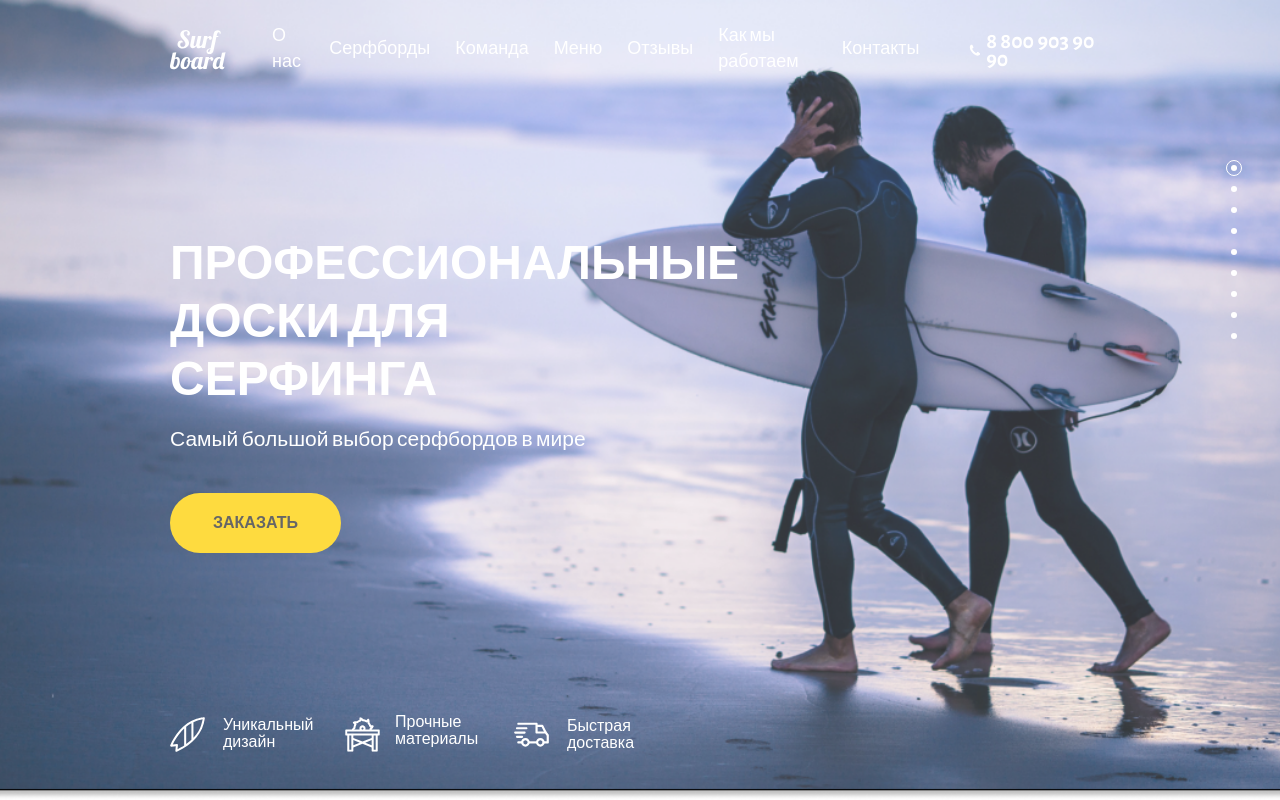
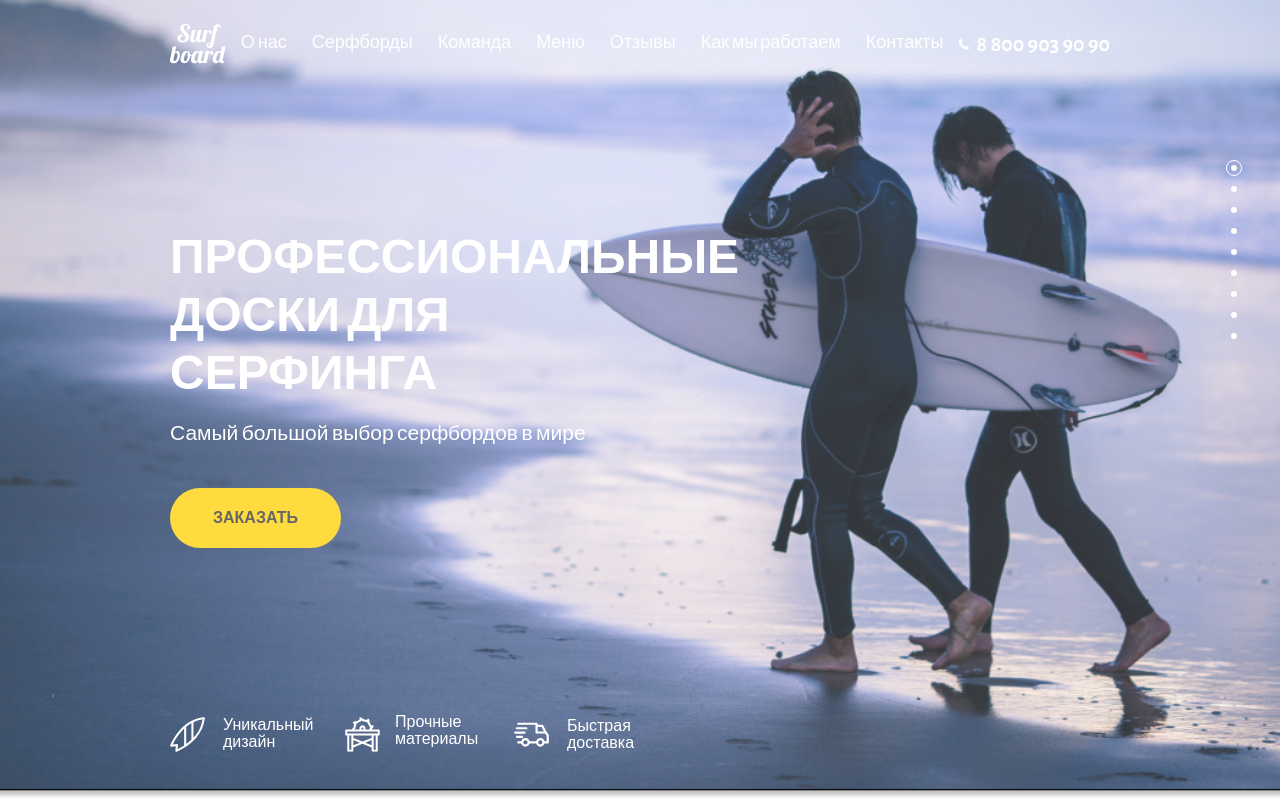
Before and after one commit to timofeizima/homework, a plain HTML site: page index.html in a window 1280 px wide. Shown: the top 800 px of the page. Drawn offline with nearby package versions, Linux system fonts and the light colour scheme.

Commit message:
Мелкие поправки

```diff
--- a/css/blocks/_header.scss
+++ b/css/blocks/_header.scss
@@ -5,13 +5,12 @@
 }
 
 .logo {
-    margin-right: 46px;
+
 }
 
 .menu__list {
     display: flex;
     align-items: center;
-    margin-right: 50px;
 }
 
 .menu__item {
```
Also changed, not shown: css/main.css.
